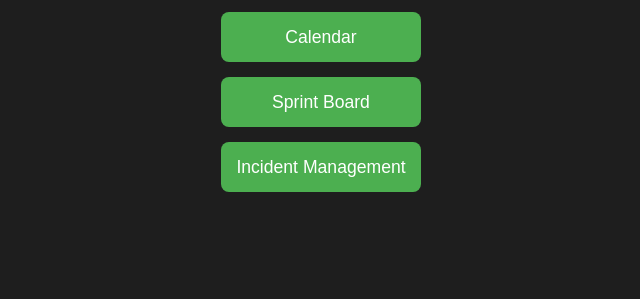
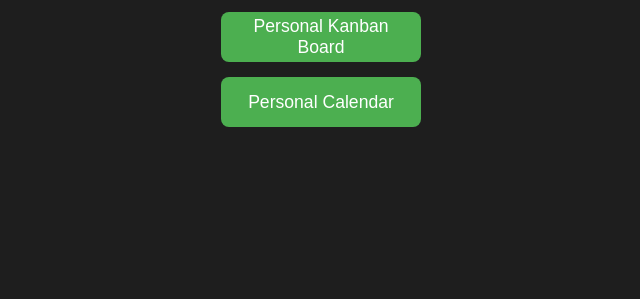
Before and after one commit to SkoiZz94/SkoiZz94.github.io, a plain HTML site: page index.html in a window 1280 px wide. Shown: the part 501-800 px from the top of the page, without its empty margins (319-959 px from the left). Drawn offline with Linux system fonts and the light colour scheme.

Commit message:
removed buttons for sprint board and incident

```diff
--- a/index.html
+++ b/index.html
@@ -13,10 +13,8 @@
             <h1>Toolbox</h1>
         </div>
         <div class="button-container">
-            <a href="pages/kanban.html"><button>Kanban Board</button></a>
-            <a href="pages/calendar.html"><button>Calendar</button></a>
-            <a href="pages/sprint-board.html"><button>Sprint Board</button></a>
-            <a href="pages/incident-management.html"><button>Incident Management</button></a>
+            <a href="pages/kanban.html"><button>Personal Kanban Board</button></a>
+            <a href="pages/calendar.html"><button>Personal Calendar</button></a>
         </div>
     </div>
 </body>
```
